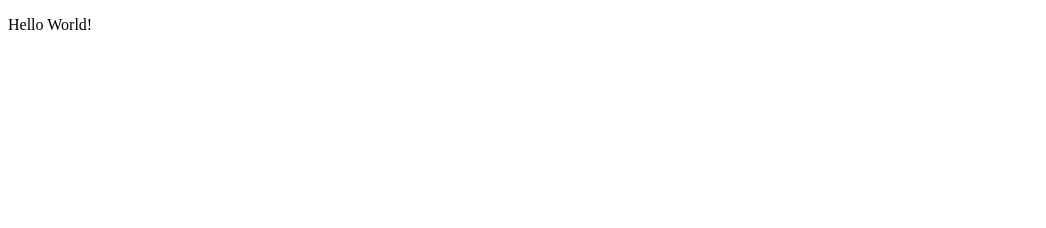
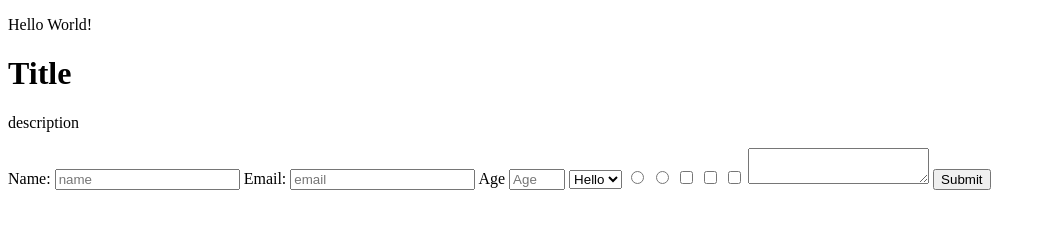
Before and after one commit to betses/Habib-and-Betsegaw, a plain HTML site: page index.html in a window 1280 px wide. Shown: the whole page, without its empty margins (0-1046 px from the left). Drawn offline with Linux system fonts and the light colour scheme.

Commit message:
Upload servay form excercise

```diff
--- a/index.html
+++ b/index.html
@@ -22,6 +22,30 @@
     - The freeCodeCamp Team
 
     -->
+    <h1 id="title">
+      Title
+</h1>
+<p id="description">description</p>
+<form id="survey-form">
+  <label id="name-label"  for="#name">Name:</label>
+  <input type="text" placeholder="name" required id="name">
+  <label id="email-label" for="#email">Email:</label>
+  <input type="email" placeholder="email" required id="email">
+  <label id="number-label" for="#number">Age</label>
+  <input min="18" max="45" placeholder="Age" type="number" id="number">
+  <select id="dropdown">
+      <option>Hello</option>
+      <option>Hi</option>
+      <option>Bye</option>
+  </select>
+  <input type="radio" name="Hi" value="HTML">
+  <input type="radio" name="Hi" value="css">
+  <input type="checkbox" value="Hi">
+  <input type="checkbox" value="Hello">
+  <input type="checkbox" value="Hey">
+  <textarea></textarea>
+  <input type="submit" id="submit">
+</form>
     <script  src="js/index.js"></script>
   </body>
 </html>
```
